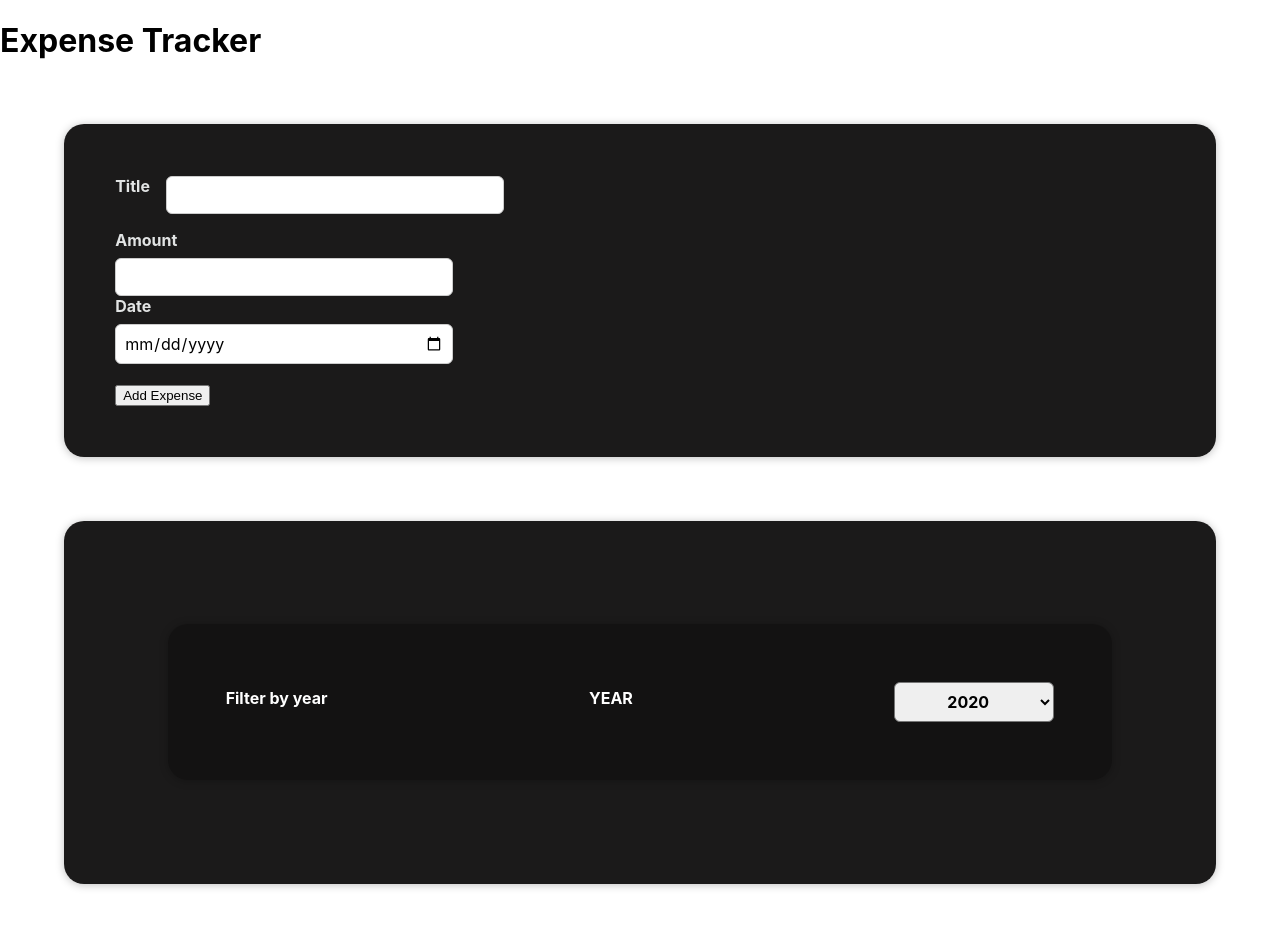
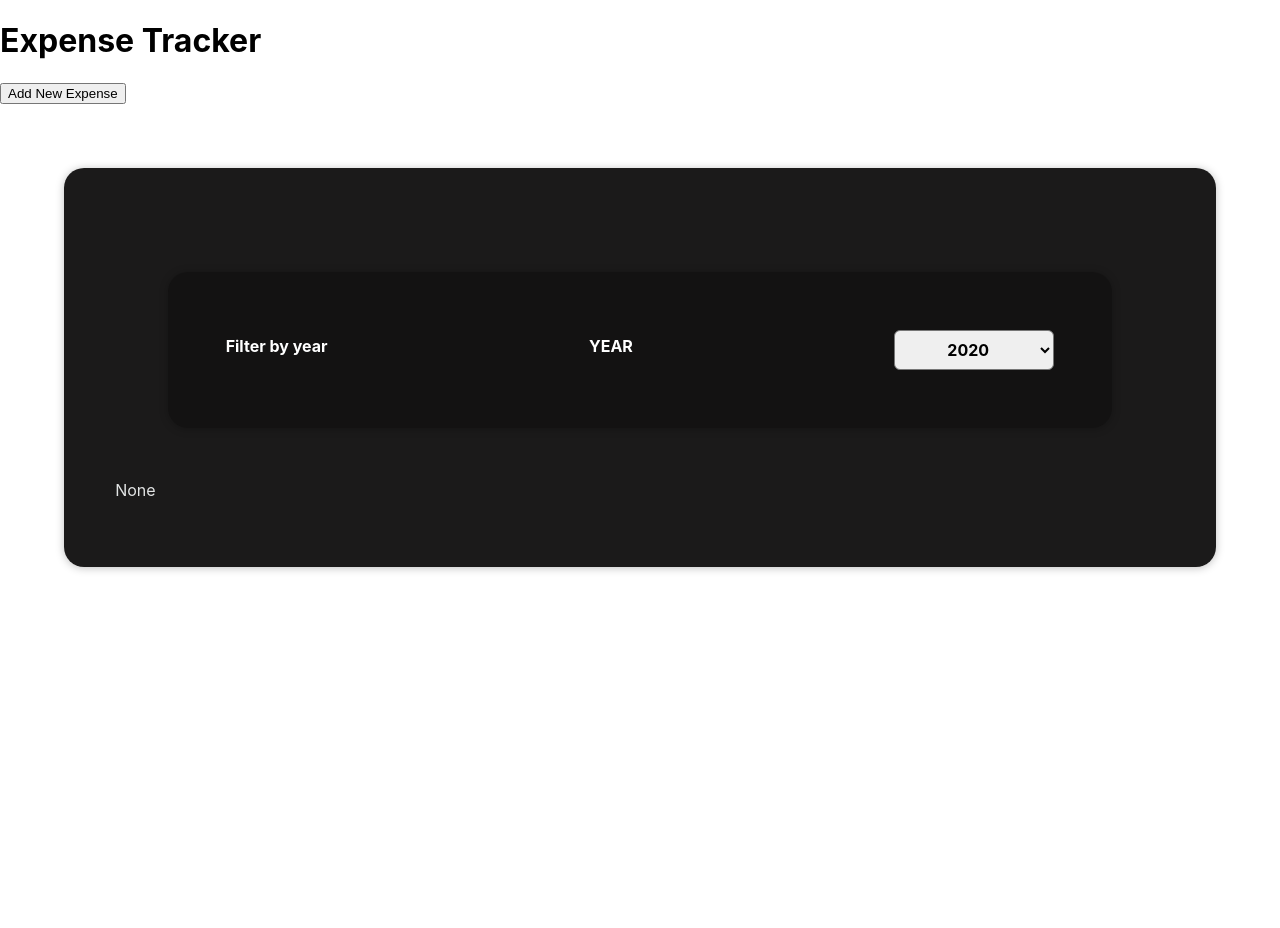
Before and after one commit to CrystalQuest112/Expense-Tracker, a React (Create React App) app: page / in a window 1280 px wide. Shown: the top 928 px of the page. After the commit the page ends 800 px from the top, so only its background shows below. Built offline with nearby package versions, Linux system fonts and the light colour scheme.

Commit message:
New Component : Chart

```diff
--- /dev/null
+++ b/src/components/Chart.js
@@ -0,0 +1,6 @@
+import React from "react";
+import ChartBar from "ChartBar.js";
+
+export default function Chart() {
+  return <ChartBar />;
+}
--- a/src/components/ExpDisplay.js
+++ b/src/components/ExpDisplay.js
@@ -15,14 +15,18 @@ export default function ExpDisplay(props) {
   return (
     <div className="card">
       <FilterExp selectYear={changeYear} adjust={yearFilter} />
-      {filteredExpenses.map((expense) => (
+      {filteredExpenses.length === 0 ? (
+        <p>None</p>
+      ) : (
+        filteredExpenses.map((expense) => (
           <ExItems
             title={expense.title}
             amount={expense.amount}
             date={expense.date}
             key={expense.id}
           />
-      ))}{" "}
+        ))
+      )}{" "}
     </div>
   );
 }
--- a/src/components/FilterExp.js
+++ b/src/components/FilterExp.js
@@ -13,6 +13,7 @@ export default function FilterExp(props) {
           <label>Filter by year</label>
           <label>YEAR</label>
           <select onChange={selectNewYear} value={props.adjust}>
+            <option value="2023">2023</option>
             <option value="2022">2022</option>
             <option value="2021">2021</option>
             <option value="2020">2020</option>
--- a/src/components/NewExpense/FormExp.js
+++ b/src/components/NewExpense/FormExp.js
@@ -66,6 +66,10 @@ function FormExp(props) {
           {" "}
           Add Expense
         </button>
+        <button type="button" onClick={props.onCancel}>
+          {" "}
+          Cancel
+        </button>
       </div>
     </form>
   );
--- a/src/components/NewExpense/newExp.js
+++ b/src/components/NewExpense/newExp.js
@@ -1,15 +1,31 @@
 import React from "react";
 import "../NewExpense/newExp.css";
 import FormExp from "../NewExpense/FormExp.js";
+import { useState } from "react";
 
 function NewExp(props) {
+  const [ifAddingExp, setIfAddExp] = useState("");
+
   function onSavedData(expenseDataInput) {
     let expenseData = { ...expenseDataInput, id: Math.random().toString() };
     props.prpAddExpense(expenseData);
+    setIfAddExp(false);
   }
+
+  function addingExp() {
+    setIfAddExp(true);
+  }
+
+  function notAddingExp() {
+    setIfAddExp(false);
+  }
+
   return (
     <div className="form">
-      <FormExp prpSavedExpData={onSavedData} />
+      {!ifAddingExp && <button onClick={addingExp}>Add New Expense</button>}
+      {ifAddingExp && (
+        <FormExp prpSavedExpData={onSavedData} onCancel={notAddingExp} />
+      )}
     </div>
   );
 }
```
Also changed, not shown: src/components/Chart.css (added), src/components/ChartBar.css (added), src/components/ChartBar.js (added). Lines whose indentation alone changed are shown as unchanged.
